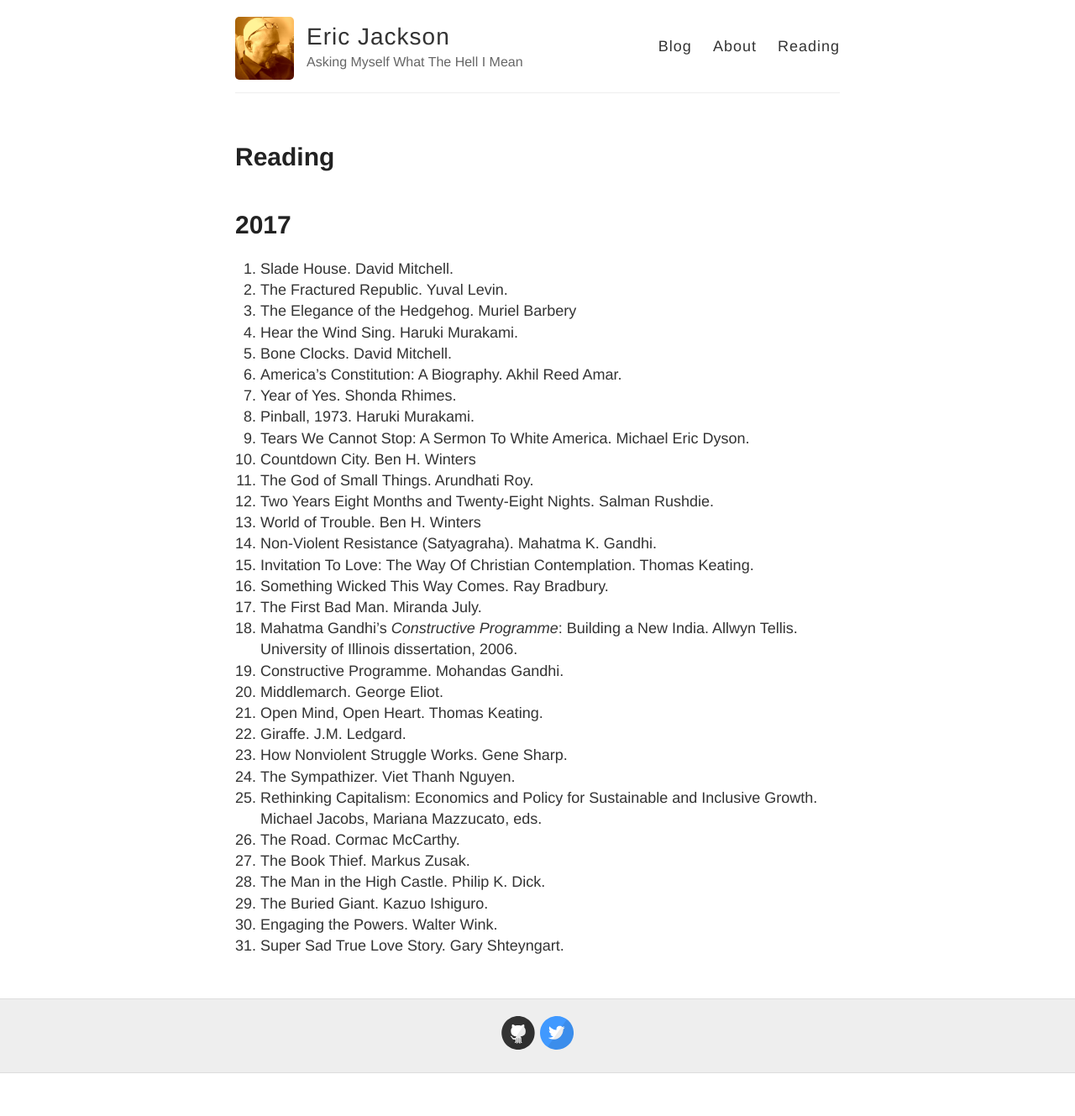
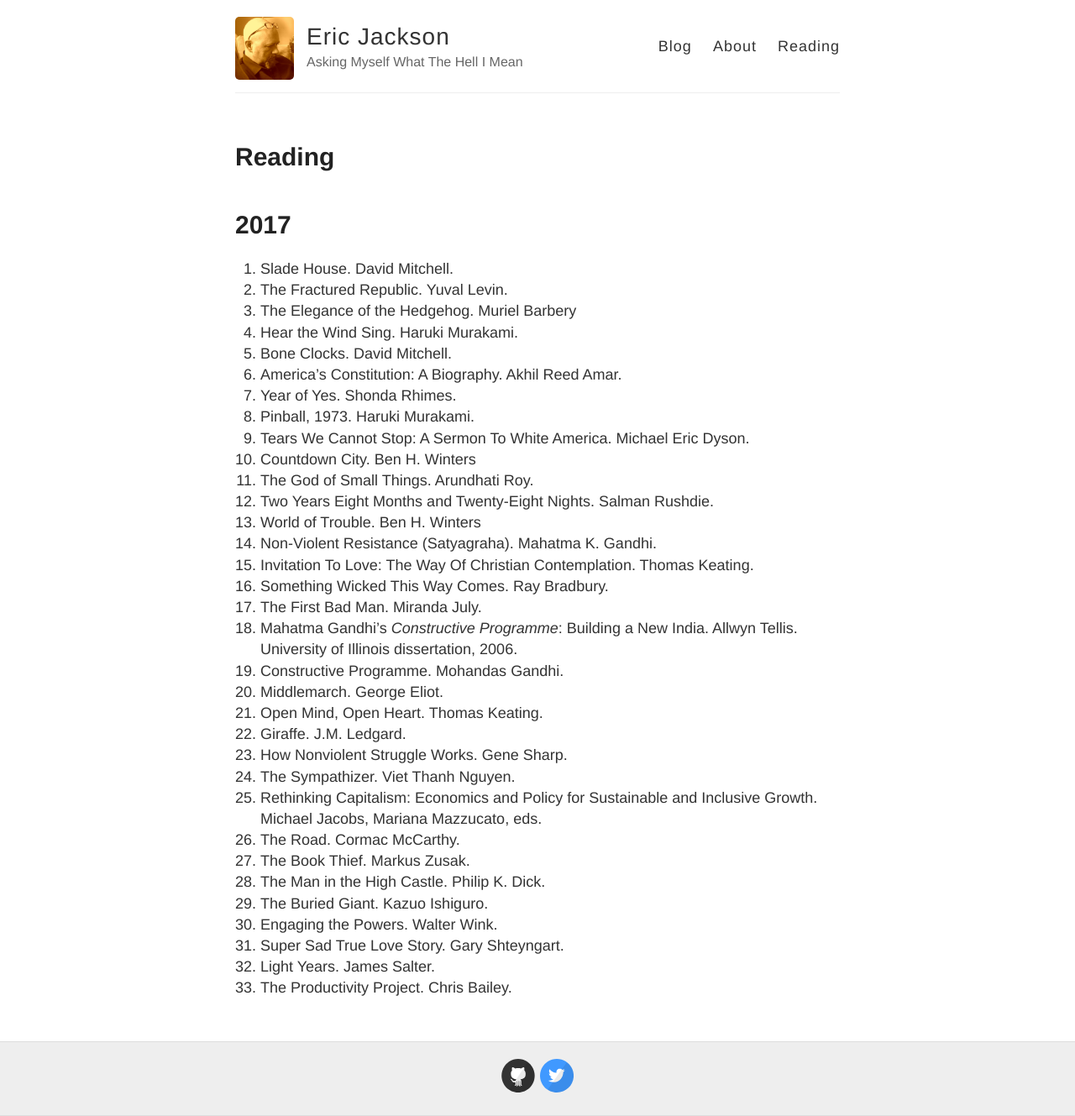
Before and after one commit to ejaxon/ejaxon.github.io, a Jekyll site: the page built from reading.md, in a window 1280 px wide. Shown: the whole page at 84% size. Built offline with Jekyll 4.4.1, drawn with Linux system fonts in a browser that asks for light colours; before the commit the page ends 1278 px from its top, so only the background shows below that.

Commit message:
Added a couple books

```diff
--- a/reading.md
+++ b/reading.md
@@ -36,3 +36,5 @@ permalink: /reading/
 29. The Buried Giant. Kazuo Ishiguro.
 30. Engaging the Powers. Walter Wink.
 31. Super Sad True Love Story. Gary Shteyngart.
+32. Light Years. James Salter.
+33. The Productivity Project. Chris Bailey.
```
